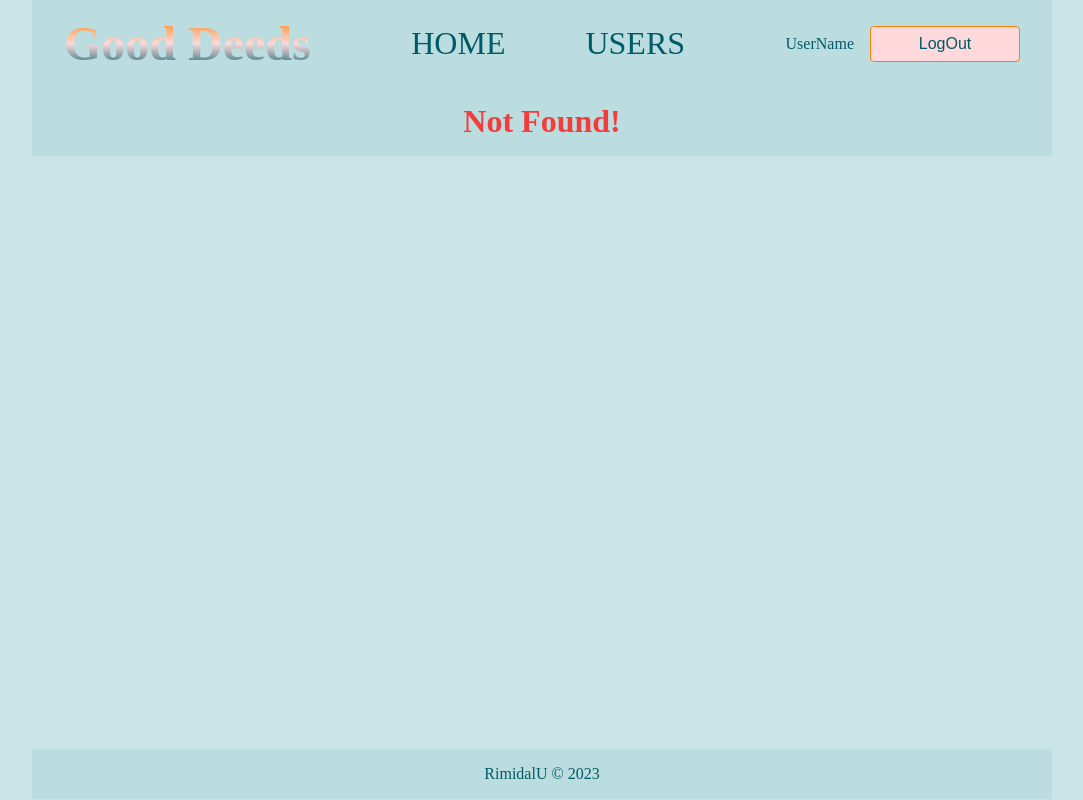
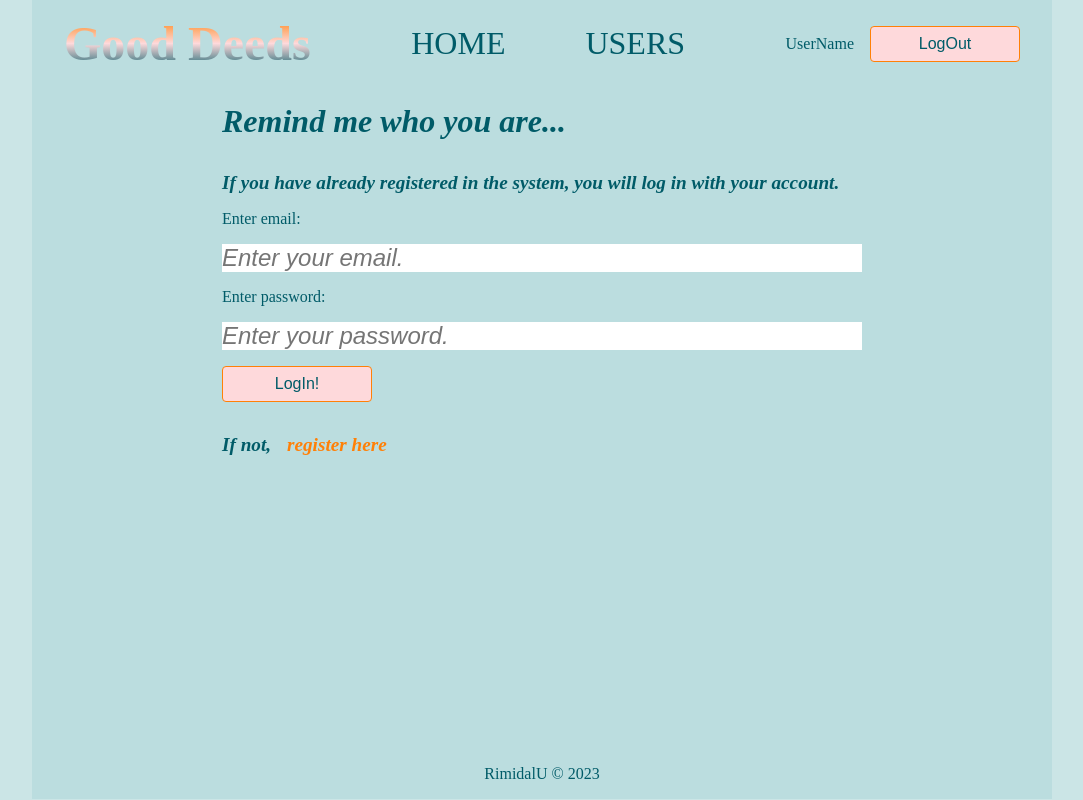
Before and after one commit to RimidalU/good-deeds__client, a Next.js app: page /login in a window 1280 px wide. Before the commit this address had no page. Shown: the whole page, without its empty margins (98-1181 px from the left). Built offline with nearby package versions, Linux system fonts and the light colour scheme.

Commit message:
feat: implement login page

```diff
--- /dev/null
+++ b/src/pages/login.tsx
@@ -0,0 +1,85 @@
+import Head from "next/head";
+import styles from "@/styles/Auth.module.scss";
+import { useRouter } from "next/router";
+import Link from "next/link";
+import { FormEvent, useState } from "react";
+import { log } from "console";
+
+export default function Login() {
+	const route = useRouter();
+
+	const handleSubmit = async (event: FormEvent<HTMLFormElement>) => {
+		event.preventDefault();
+
+		const data = {
+			email: event.currentTarget.email.value,
+			password: event.currentTarget.password.value,
+		};
+
+		const JSONdata = JSON.stringify(data);
+
+		const endpoint = "http://localhost:4000/auth/login";
+
+		const options = {
+			method: "POST",
+			headers: {
+				"Content-Type": "application/json",
+			},
+			body: JSONdata,
+		};
+
+		const response = await fetch(endpoint, options);
+
+		const result = await response.json();
+		console.log(result);
+
+		if(result) route.push('/')
+	};
+
+	return (
+		<>
+			<Head>
+				<title>Login</title>
+			</Head>
+
+			<div className="wrapper">
+				<form className={styles.contact__form} onSubmit={handleSubmit}>
+					<h1 className={styles.form__title}>Remind me who you are...</h1>
+					<h3 className={styles.form__subtitle}>
+						If you have already registered in the system, you will log in with your account.
+					</h3>
+
+					<label htmlFor="email">Enter email:</label>
+					<input
+						className={styles.form__name}
+						type="email"
+						name="email"
+						id="email"
+						placeholder="Enter your email."
+						minLength={3}
+						required
+					/>
+					<label htmlFor="password">Enter password:</label>
+					<input
+						className={styles.form__name}
+						type="password"
+						name="password"
+						id="password"
+						placeholder="Enter your password."
+						minLength={3}
+						required
+					/>
+					<button className="button" type="submit">
+						LogIn!
+					</button>
+					<h3 className={styles.form__subtitle}>
+						If not,
+						<Link href={`singup`}>
+							<span>register here</span>
+						</Link>
+					</h3>
+				</form>
+			</div>
+		</>
+	);
+}
--- /dev/null
+++ b/src/styles/Auth.module.scss
@@ -0,0 +1,35 @@
+@import "_variables";
+
+.contact__form {
+	margin: 0 auto;
+	display: flex;
+	flex-direction: column;
+	max-width: 40rem;
+	gap: 1rem;
+	flex: 1 1 auto;
+	height: calc(100vh - 10.6rem);
+}
+
+.form__title {
+	font-size: 2rem;
+	font-style: italic;
+	// 	& span{
+	// color: $accent-color;
+	// 	}
+}
+
+.form__subtitle {
+	font-size: 1.2rem;
+	font-style: italic;
+	margin-top: 1rem;
+	& span {
+		margin-left: 1rem;
+		color: $accent-color;
+	}
+}
+
+.form__description,
+.form__name {
+	font-size: 1.5rem;
+	font-style: italic;
+}
```
